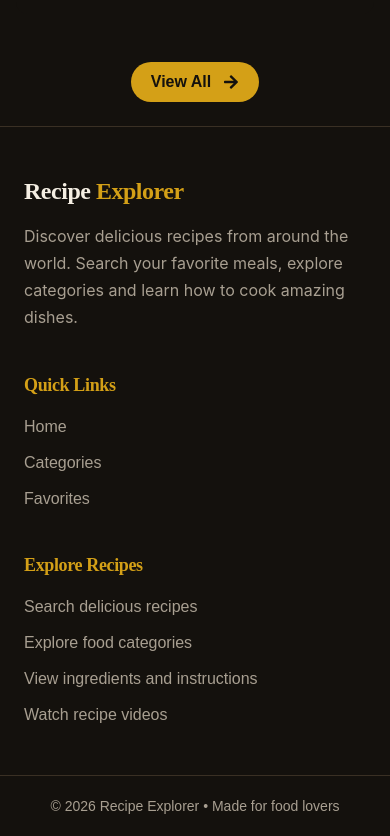
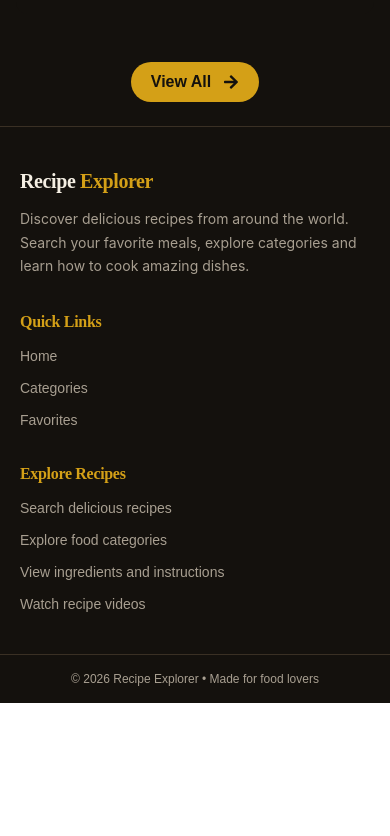
Before and after one commit to Havocsri/Food-Recipie-app, a React (Vite) app: page / in a window 390 px wide. Shown: the part 2059-2895 px from the top of the page. After the commit the page ends 2762 px from the top, so only its background shows below. Built offline with nearby package versions, Linux system fonts and the light colour scheme.

Commit message:
Footer component for improved responsive Screen

```diff
--- a/src/Components/Footer.jsx
+++ b/src/Components/Footer.jsx
@@ -1,18 +1,19 @@
+
 import { Link } from "react-router-dom";
 
 const Footer = () => {
   return (
-    <footer className=" border-t border-ink-700 bg-ink-900  text-cream">
+    <footer className="border-t border-ink-700 bg-ink-900 text-cream">
 
-      <div className="mx-auto grid max-w-8xl grid-cols-1 gap-10 px-6 py-12 md:grid-cols-3 ">
+      <div className="mx-auto grid max-w-8xl grid-cols-1 gap-8 px-5 py-10 sm:px-6 sm:py-12 md:grid-cols-3 md:gap-8 lg:gap-10">
 
         {/* About */}
         <div>
-          <h2 className="text-2xl font-bold">
+          <h2 className="text-xl font-bold sm:text-2xl">
             Recipe <span className="text-gold-500">Explorer</span>
           </h2>
 
-          <p className="mt-4 leading-7 text-muted">
+          <p className="mt-3 text-sm leading-7 text-muted sm:mt-4 sm:text-base">
             Discover delicious recipes from around the world.
             Search your favorite meals, explore categories and
             learn how to cook amazing dishes.
@@ -21,11 +22,11 @@ const Footer = () => {
 
         {/* Quick Links */}
         <div>
-          <h3 className="text-lg font-semibold text-gold-500">
+          <h3 className="text-base font-semibold text-gold-500 sm:text-lg">
             Quick Links
           </h3>
 
-          <div className="mt-4 flex flex-col gap-3 text-muted">
+          <div className="mt-3 flex flex-col gap-3 text-sm text-muted sm:mt-4 sm:text-base">
 
             <Link
               to="/"
@@ -53,15 +54,15 @@ const Footer = () => {
 
         {/* Features */}
         <div>
-          <h3 className="text-lg font-semibold text-gold-500">
+          <h3 className="text-base font-semibold text-gold-500 sm:text-lg">
             Explore Recipes
           </h3>
 
-          <ul className="mt-4 space-y-3 text-muted">
-            <li> Search delicious recipes</li>
-            <li> Explore food categories</li>
+          <ul className="mt-3 space-y-3 text-sm text-muted sm:mt-4 sm:text-base">
+            <li>Search delicious recipes</li>
+            <li>Explore food categories</li>
             <li>View ingredients and instructions</li>
-            <li> Watch recipe videos</li>
+            <li>Watch recipe videos</li>
           </ul>
         </div>
 
@@ -70,7 +71,7 @@ const Footer = () => {
       {/* Bottom */}
       <div className="border-t border-ink-700">
 
-        <div className="mx-auto flex max-w-7xl justify-center px-6 py-5 text-center text-sm text-muted">
+        <div className="mx-auto flex max-w-7xl justify-center px-4 py-4 text-center text-xs text-muted sm:px-6 sm:py-5 sm:text-sm">
 
           © 2026 Recipe Explorer • Made for food lovers
 
```
